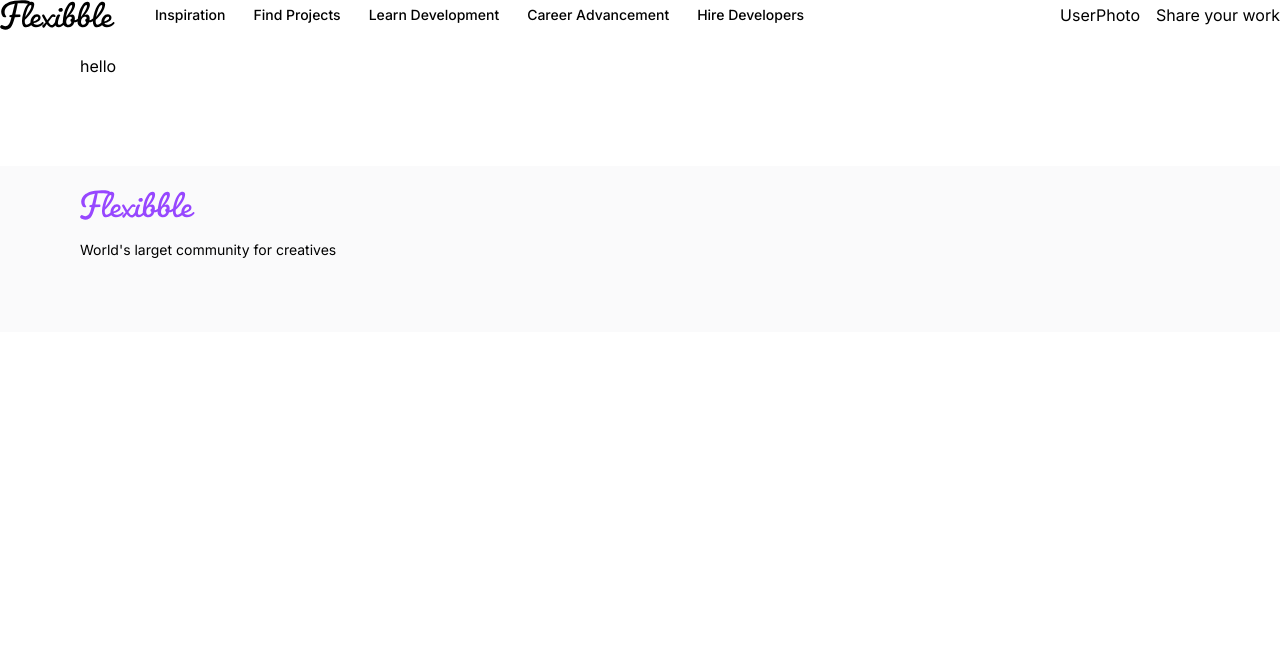
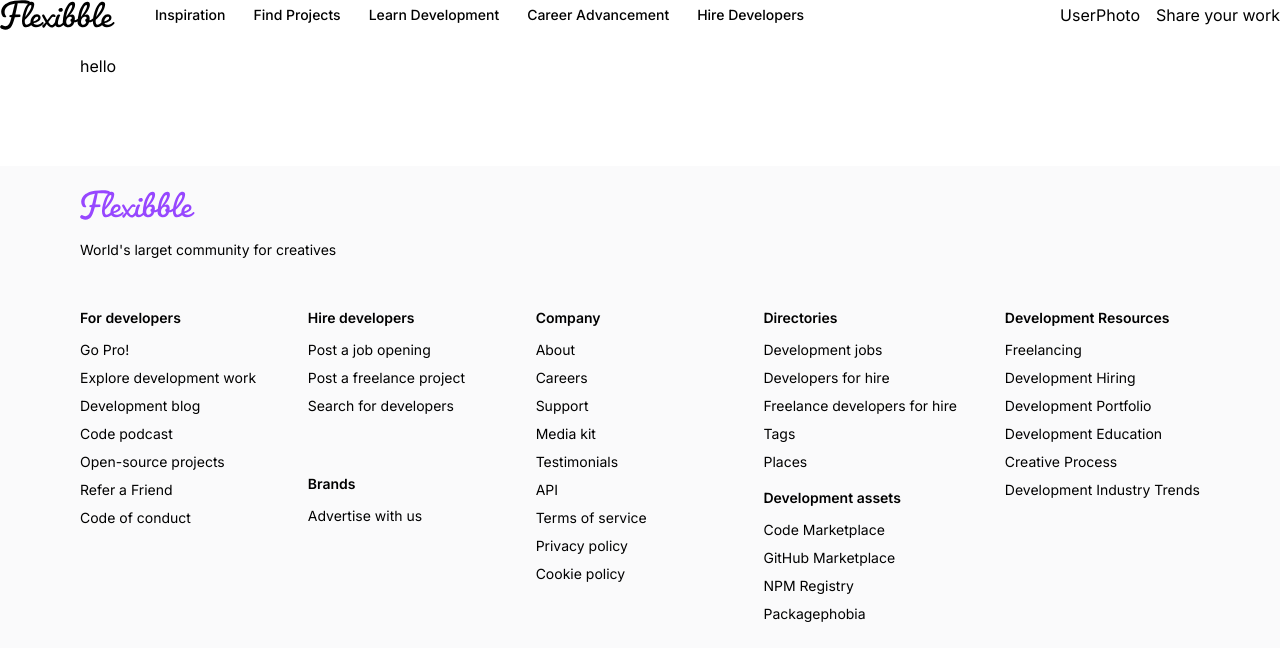
Before and after one commit to Hamzakhan001/Nextjs-graphQL-dropFlow, a Next.js app: page / in a window 1280 px wide. Shown: the top 660 px of the page. Built offline with nearby package versions, Linux system fonts and the light colour scheme.

Commit message:
footer elements

```diff
--- a/app/components/Footer.tsx
+++ b/app/components/Footer.tsx
@@ -1,7 +1,27 @@
 import React from 'react';
 import Image from 'next/image';
+import { footerLinks } from '@/constants';
+import Link from 'next/link';
 
 type Props = {}
+type ColumnProps = {
+	title: string;
+	links: Array<string>;
+}
+
+const FooterColumn = ({ title, links}: ColumnProps ) => (
+	<div className='footer_column'>
+	   <h4 className='font-semibold' > {title} </h4>
+		<ul className='flex flex-col gap-2 font-normal'>
+			{ links.map((link) =>
+			    <Link href="/" key={link}>
+				 {link}
+				</Link>
+				)}
+		</ul>
+	</div>
+)
+
 
 const Footer = (props: Props) => {
   return (
@@ -18,8 +38,22 @@
 					World's larget community for creatives
 				</p>
 			</div>
-			<div className=''>
+			<div className='flex flex-wrap gap-12'>
+				<FooterColumn title = {footerLinks[0].title} links = {footerLinks[0].links} />
 
+				<div className = "flex-1 flex flex-col gap-4">
+					<FooterColumn title = {footerLinks[1].title} links = {footerLinks[1].links} />
+					<FooterColumn title = {footerLinks[2].title} links = {footerLinks[2].links} />
+				</div>
+
+				<FooterColumn title = {footerLinks[3].title} links = {footerLinks[3].links} />
+
+				<div className = "flex-1 flex flex-col gap-4">
+					<FooterColumn title = {footerLinks[4].title} links = {footerLinks[4].links} />
+					<FooterColumn title = {footerLinks[5].title} links = {footerLinks[5].links} />
+				</div>
+
+				<FooterColumn title = {footerLinks[6].title} links = {footerLinks[6].links} />
 			</div>
 		</div>
 	</footer>
```
